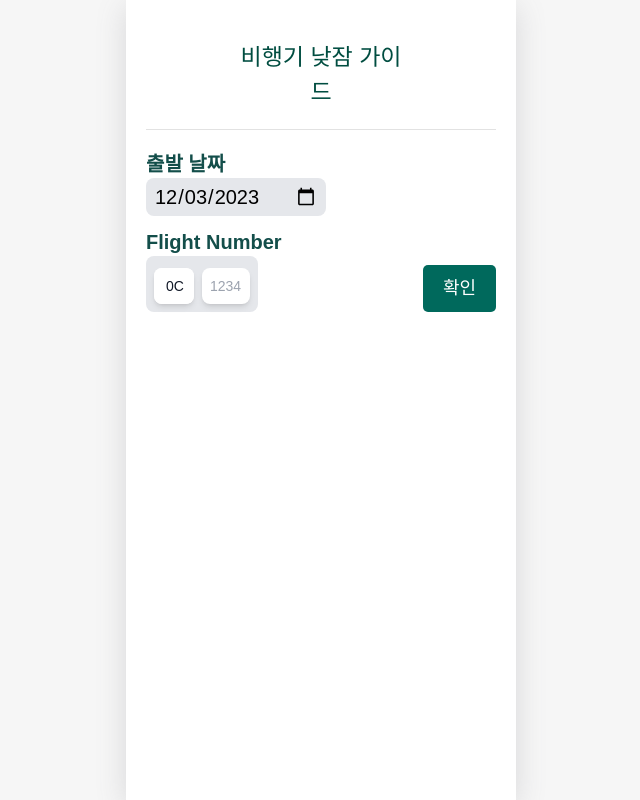
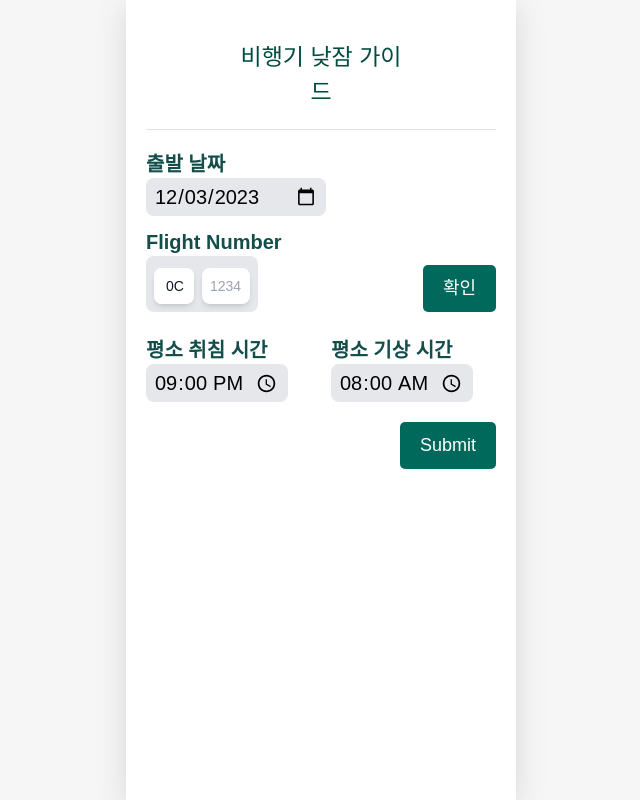
Before and after one commit to iyk2h/jubilant-goggles, a Next.js app: page / in a window 1280 px wide. Shown: the whole page, without its empty margins (319-959 px from the left). Built offline with nearby package versions, Linux system fonts and the light colour scheme; a web font is replaced by a local one.

Commit message:
feat: 취침시간 입력, 결과 화면 분리

```diff
--- /dev/null
+++ b/app/components/RecommendNap.js
@@ -0,0 +1,109 @@
+import { Fragment, useEffect, useState } from "react";
+import { Dialog, Transition } from "@headlessui/react";
+import MyButton from "./MyButton";
+
+const RecommendNap = () => {
+  let [isOpen, setIsOpen] = useState(false);
+
+  const closeModal = () => {
+    setIsOpen(false);
+  };
+
+  const openModal = () => {
+    setIsOpen(true);
+  };
+
+  return (
+    <>
+      <section>
+        <div className="flex justify-end items-end pt-2 mt-3">
+          <MyButton text={"Submit"} type={"positive"} onClick={openModal} />
+        </div>
+      </section>
+
+      <Transition appear show={isOpen} as={Fragment}>
+        <Dialog as="div" className="relative z-10" onClose={closeModal}>
+          <Transition.Child
+            as={Fragment}
+            enter="ease-out duration-300"
+            enterFrom="opacity-0"
+            enterTo="opacity-100"
+            leave="ease-in duration-200"
+            leaveFrom="opacity-100"
+            leaveTo="opacity-0"
+          >
+            <div className="fixed inset-0 bg-black/25" />
+          </Transition.Child>
+
+          <div className="fixed inset-0 w-screen overflow-y-auto">
+            <div className="flex min-h-full items-center justify-center p-4 text-center">
+              <Transition.Child
+                as={Fragment}
+                enter="ease-out duration-300"
+                enterFrom="opacity-0 scale-95"
+                enterTo="opacity-100 scale-100"
+                leave="ease-in duration-200"
+                leaveFrom="opacity-100 scale-100"
+                leaveTo="opacity-0 scale-95"
+              >
+                <Dialog.Panel className="w-full max-w-lg h-60 transform overflow-hidden rounded-2xl bg-white p-6 text-left align-middle shadow-xl transition-all">
+                  <Dialog.Title
+                    as="h3"
+                    className="text-lg font-medium leading-6 text-gray-900"
+                  >
+                    낮잠 추천 정보 (출발 국가 시간 기준)
+                  </Dialog.Title>
+                  {/* <div className="mt-2">
+                  <div className="flex justify-between">
+                    <p className="text-5xl">{departureCountry.flag}</p>
+                    <p className="text-4xl"> ✈︎ </p>
+                    <p className="text-5xl"> {destinationCountry.flag}</p>
+                  </div>
+                  <div className="flex justify-between">
+                    <div>
+                      <p>{naptimeInfo.departureDate}</p>
+                    </div>
+                    <div>
+                      <p>{naptimeInfo.arrivaldestinationDate}</p>
+                    </div>
+                  </div>
+                  <div className="flex items-centse">
+                    <div className=" mr-1">
+                      <p className="w-10 justify-start">
+                        {naptimeInfo.departureTime}
+                      </p>
+                    </div>
+                    <Progressbar
+                      startT={naptimeInfo.napSleepTime}
+                      endT={naptimeInfo.napWakeUpTime}
+                      startR={naptimeInfo.napSleepRate}
+                      endR={naptimeInfo.napWakeUpRate}
+                    />
+                    <div className="ml-1">
+                      <p className="w-10 justify-start text-right">
+                        {naptimeInfo.arrivaldestinationTime}
+                      </p>
+                    </div>
+                  </div>
+                </div> */}
+
+                  <div className="mt-4">
+                    <button
+                      type="button"
+                      className="absolute bottom-0 right-0 mr-4 mb-4 rounded-md border border-transparent bg-teal-800 px-4 py-2 text-sm font-medium text-white hover:bg-teal-900 focus:outline-none focus-visible:ring-2 focus-visible:ring-blue-500 focus-visible:ring-offset-2"
+                      onClick={closeModal}
+                    >
+                      Got it!
+                    </button>
+                  </div>
+                </Dialog.Panel>
+              </Transition.Child>
+            </div>
+          </div>
+        </Dialog>
+      </Transition>
+    </>
+  );
+};
+
+export default RecommendNap;
--- /dev/null
+++ b/app/components/SleepTimeForm.js
@@ -0,0 +1,51 @@
+import { useEffect, useState } from "react";
+
+const SleepTimeForm = () => {
+  const [sleepTime, setSleepTime] = useState("21:00");
+  const [wakeUpTime, setWakeUpTime] = useState("08:00");
+
+  useEffect(() => {
+    localStorage.setItem(
+      "sleepTime",
+      JSON.stringify({ sleepTime, wakeUpTime })
+    );
+  }, [sleepTime, wakeUpTime]);
+
+  return (
+    <div>
+      <section className="grid grid-cols-2 gap-5 items-center mt-4">
+        <div>
+          <h2 className="text-xl font-bold text-teal-900 pt-2">
+            평소 취침 시간
+          </h2>
+          <div className="input_box">
+            <input
+              className="text-xl font-bol bg-gray-200 rounded-lg px-2 py-1 cursor-pointer"
+              type="time"
+              value={sleepTime}
+              onChange={(e) => setSleepTime(e.target.value)}
+              required
+            />
+          </div>
+        </div>
+
+        <div>
+          <h2 className="text-xl font-bold text-teal-900 pt-2">
+            평소 기상 시간
+          </h2>
+          <div className="input_box">
+            <input
+              className="text-xl font-bol bg-gray-200 rounded-lg px-2 py-1 cursor-pointer"
+              type="time"
+              value={wakeUpTime}
+              onChange={(e) => setWakeUpTime(e.target.value)}
+              required
+            />
+          </div>
+        </div>
+      </section>
+    </div>
+  );
+};
+
+export default SleepTimeForm;
--- a/app/page.js
+++ b/app/page.js
@@ -1,14 +1,17 @@
 "use client";
 
 import FlightInfo from "./components/FlightInfo";
-import MyButton from "./components/MyButton";
 import MyHeader from "./components/MyHeader";
+import RecommendNap from "./components/RecommendNap";
+import SleepTimeForm from "./components/SleepTimeForm";
 
 export default function Home() {
   return (
     <div className="container">
       <MyHeader headText="비행기 낮잠 가이드" />
       <FlightInfo />
+      <SleepTimeForm />
+      <RecommendNap />
 
       <style jsx>{`
         .container {
--- a/package.json
+++ b/package.json
@@ -18,6 +18,7 @@
     "next": "14.0.3",
     "react": "^18",
     "react-dom": "^18",
+    "react-router-dom": "^6.20.1",
     "winston": "^3.11.0"
   },
   "devDependencies": {
```
Also changed, not shown: 1 other file (tests, documents, lock files or other folders).
